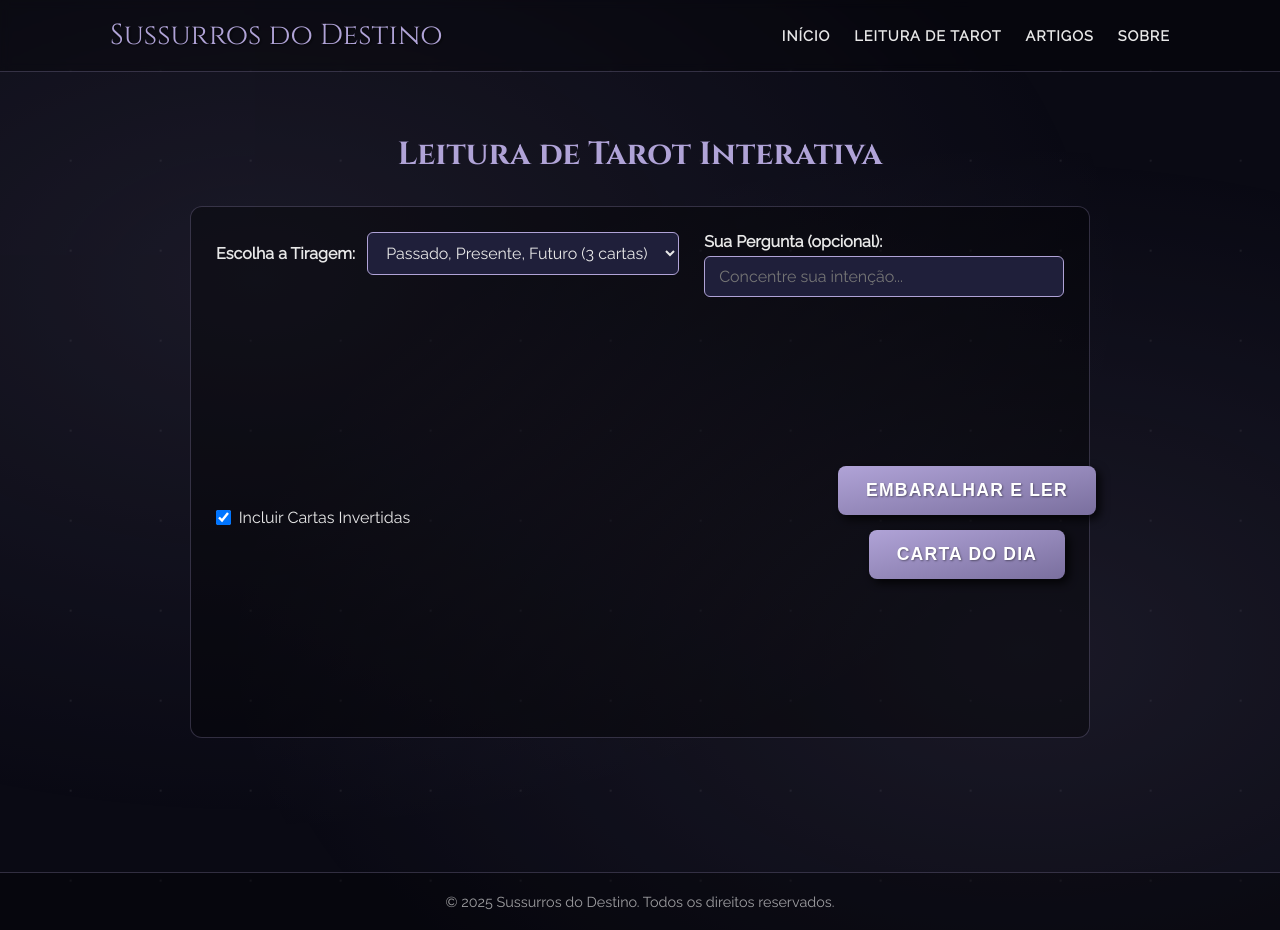
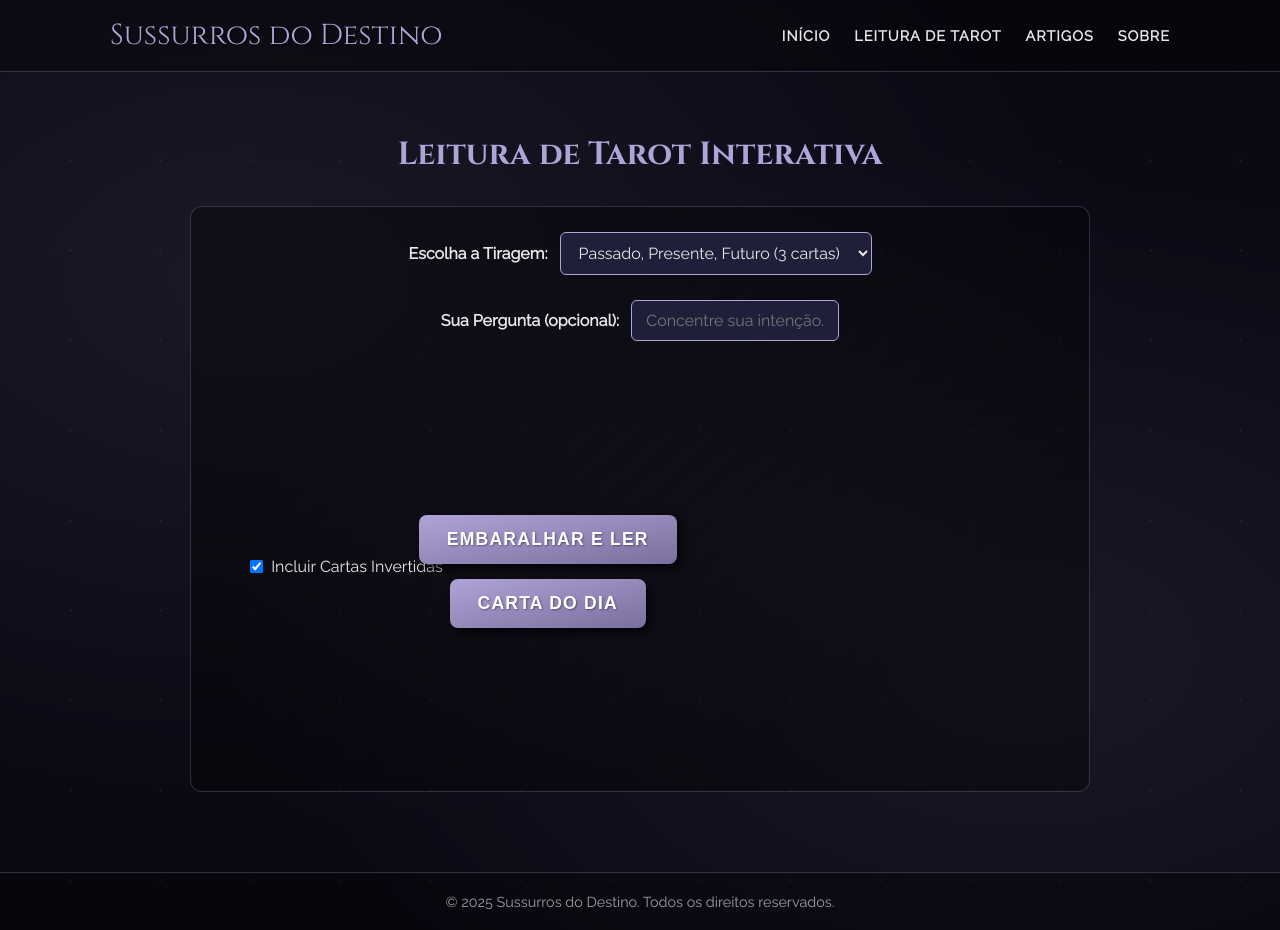
Before and after one commit to LuigiDeFacci/Site-Tarrot, a Jekyll site: the page built from tarot.html, in a window 1280 px wide and 930 px high. Built offline with Jekyll 4.4.1, drawn with Linux system fonts in a browser that asks for light colours.

Commit message:
Revert "adjustments cardof day"
This reverts commit 868046d13cd6ed5fd3a53ebc138e05813a4d522a.

```diff
--- a/css/style.css
+++ b/css/style.css
@@ -334,48 +334,11 @@ main section {
 }
 
 #tarot-app-page #controls {
-    background-color: rgba(0,0,0,0.35);
-    padding: 25px;
-    border-radius: 12px;
-    margin-bottom: 40px;
-    border: 1px solid var(--card-border-color);
-    max-width: 900px;
-    width: 100%;
-    /* --- Flexbox setup for the main container --- */
-    display: flex;
-    flex-wrap: wrap; /* Allow items to wrap to new lines */
-    justify-content: center; /* Center items horizontally overall */
-    /* Gap between rows AND columns */
-    gap: 20px 25px; /* vertical gap | horizontal gap */
+    background-color: rgba(0,0,0,0.35); padding: 25px; border-radius: 12px;
+    margin-bottom: 40px; display: flex; flex-wrap: wrap; justify-content: center;
+    align-items: center; gap: 25px; border: 1px solid var(--card-border-color);
+    max-width: 900px; width: 100%;
 }
-
-/* Style for the input/select groups */
-#tarot-app-page #controls .input-group {
-    display: flex;
-    flex-direction: column; /* Stack label above input/select */
-    align-items: flex-start; /* Align items left within the group */
-    gap: 5px; /* Space between label and input */
-    flex-grow: 1; /* Allow these groups to grow and fill space */
-    flex-basis: 250px; /* Give them a base size before growing/shrinking */
-    min-width: 200px; /* Prevent getting too squished */
-}
-#tarot-app-page #controls .input-group label {
-    margin: 0; /* Reset margin */
-    font-weight: bold;
-    flex-shrink: 0; /* Prevent label shrinking */
-}
-#tarot-app-page #controls .input-group select,
-#tarot-app-page #controls .input-group input[type="text"] {
-    padding: 10px 14px;
-    border-radius: 6px;
-    border: 1px solid var(--accent-color);
-    background-color: var(--card-back-color);
-    color: var(--text-color);
-    font-family: 'Raleway', sans-serif;
-    font-size: 1em;
-    width: 100%; /* Make input/select fill its group container */
-}
-
 #tarot-app-page #controls label { margin-right: 8px; font-weight: bold; flex-shrink: 0; }
 #tarot-app-page #controls select,
 #tarot-app-page #controls input[type="text"] {
@@ -394,43 +357,43 @@ main section {
 /* Optional: Style for grouping action buttons */
 #tarot-app-page #controls .action-buttons {
   display: flex;
-    flex-wrap: wrap; /* Allow buttons to wrap on very small screens */
+  flex-wrap: wrap; /* Allow wrapping on small screens */
   gap: 15px; /* Space between buttons */
-    justify-content: center; /* Center buttons within the group */
-    width: 100%; /* Make button group take full width */
-    order: 4; /* Optional: Force it below checkbox */
-    margin-top: 10px; /* Add space above the buttons */
+  justify-content: center; /* Center buttons if they wrap */
+  width: 100%; /* Take full width to help with centering */
+  margin-top: 10px; /* Add some space above */
 }
 
-/* Individual button styles (inherited from previous button rule) */
+/* Adjust individual button styles if necessary within the group */
 #tarot-app-page #controls .action-buttons button {
-     flex-grow: 0; /* Prevent buttons from stretching */
-     /* Inherits styles from #tarot-app-page button */
+  /* Example: Ensure buttons don't grow excessively */
+   flex-grow: 0;
 }
 
 /* Style for the reversal checkbox within controls */
 #tarot-app-page #controls .checkbox-control {
   display: flex;
-    align-items: center; /* Vertically center checkbox and label */
-    gap: 8px;
-    width: 100%; /* Make checkbox group take full width */
-    justify-content: center; /* Center the items within this group */
-    order: 3; /* Optional: Force it below inputs if wrapping occurs early */
-    margin-top: 5px; /* Add a little space above if it wraps */
+  align-items: center;
+  gap: 8px; /* Space between checkbox and label */
+  flex-shrink: 0; /* Prevent shrinking */
+  margin: 5px 0; /* Add some vertical spacing */
 }
+
 #tarot-app-page #controls .checkbox-control input[type="checkbox"] {
-    margin: 0;
-    width: 1.1em;
+  /* Optional: Style the checkbox itself */
+  margin: 0; /* Remove default margin */
+  width: 1.1em; /* Adjust size */
   height: 1.1em;
   cursor: pointer;
-    flex-shrink: 0;
 }
 
 #tarot-app-page #controls .checkbox-control label {
+  /* Ensure label doesn't have extra margin causing misalignment */
   margin: 0;
   cursor: pointer;
-    font-weight: normal;
+  font-weight: normal; /* Override potential bold from general label style */
 }
+
 /* Card Placeholder - Defines the size and spacing */
 #tarot-app-page .card-placeholder {
     width: 180px; height: 300px; margin: 20px; position: relative;
--- a/tarot.html
+++ b/tarot.html
@@ -16,7 +16,7 @@ id: tarot-app-page # Add ID for CSS scoping
             <option value="5">Tiragem de Orientação (5 cartas)</option>
         </select>
     </div>
-    <div class="input-group">
+    <div>
         <label for="question-input">Sua Pergunta (opcional):</label>
         <input type="text" id="question-input" placeholder="Concentre sua intenção...">
     </div>
```
Also changed, not shown: 1 other file. Lines whose indentation alone changed are shown as unchanged.
